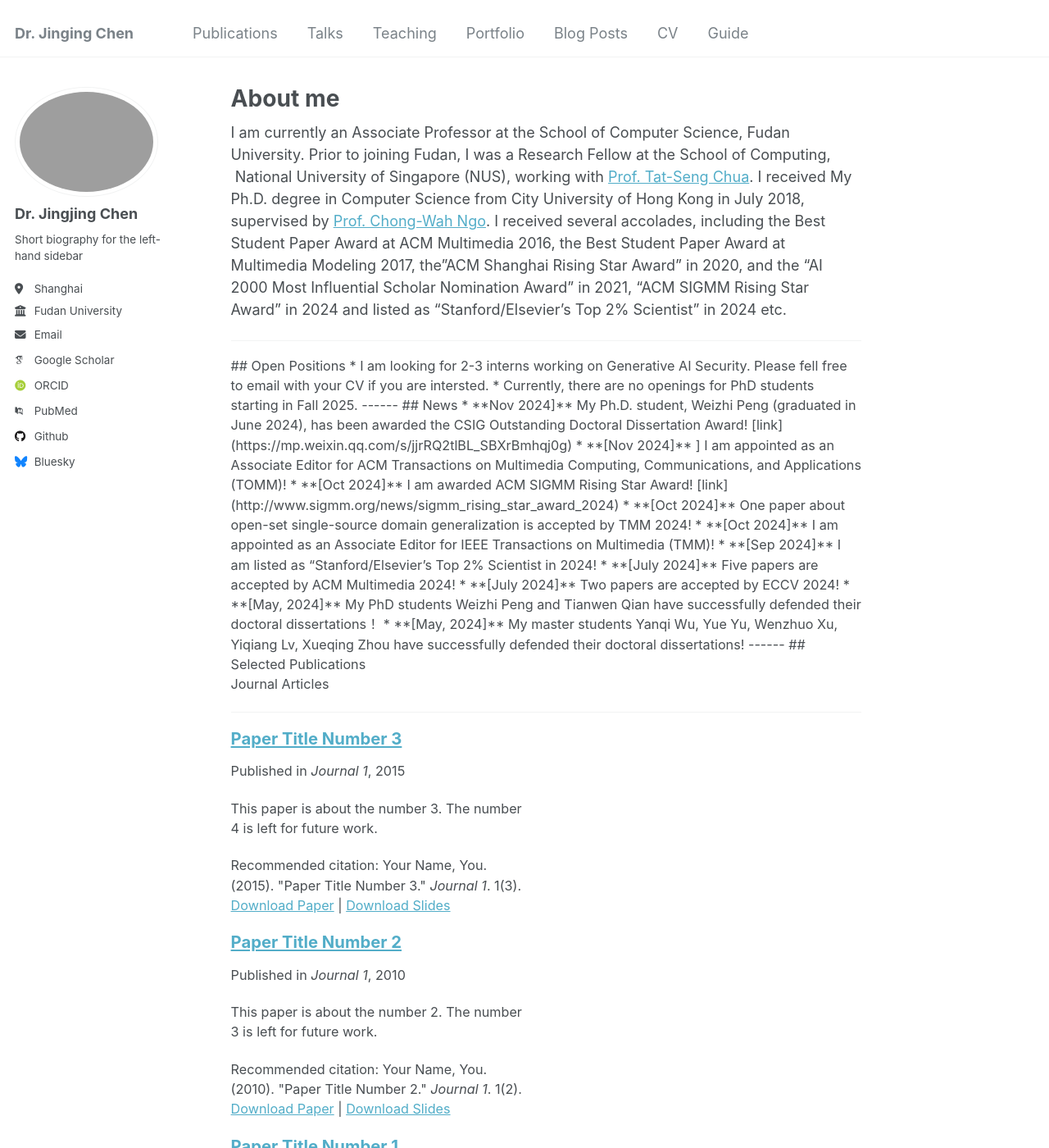
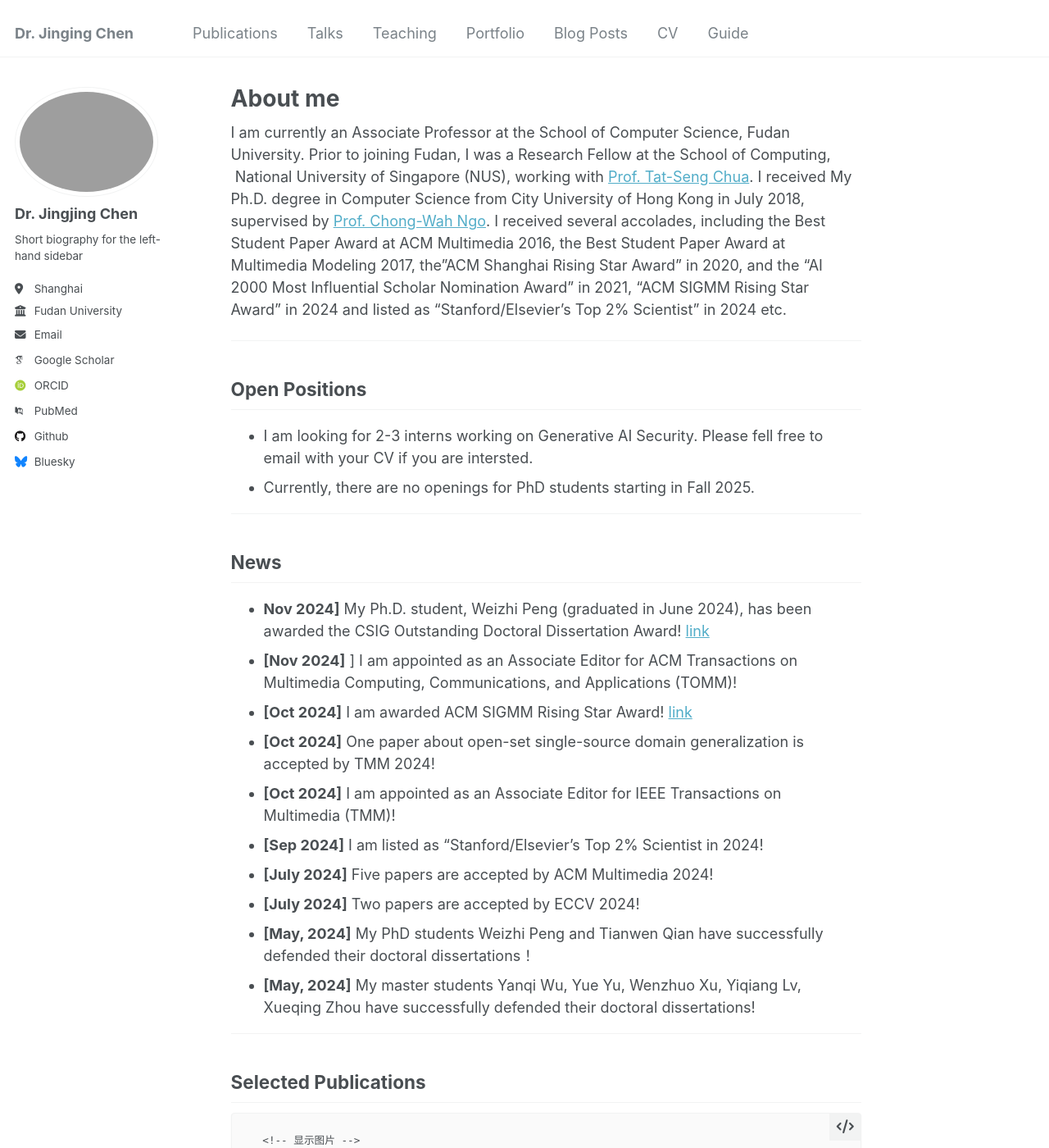
Before and after one commit to jingjing1/homepage, a Jekyll site: the page built from _pages/about.md, in a window 1280 px wide and 1400 px high. Shown: the whole window at 82% size. Built offline with Jekyll 4.4.1, drawn with Linux system fonts in a browser that asks for light colours; some web fonts are replaced; some of the changed text lies outside the part shown.

Commit message:
Update about.md

```diff
--- a/_pages/about.md
+++ b/_pages/about.md
@@ -11,7 +11,7 @@ I am currently an Associate Professor at the School of Computer Science, Fudan U
 
 ------
 
-<div style="font-size: 0.9em;"> <!-- 缩小字体一级显示 -->
+
 
 ## Open Positions
 
@@ -66,6 +66,3 @@ I am currently an Associate Professor at the School of Computer Science, Fudan U
     {% include archive-single.html %}
   {% endfor %}
 {% endif %}
-
-
-</div>
```
